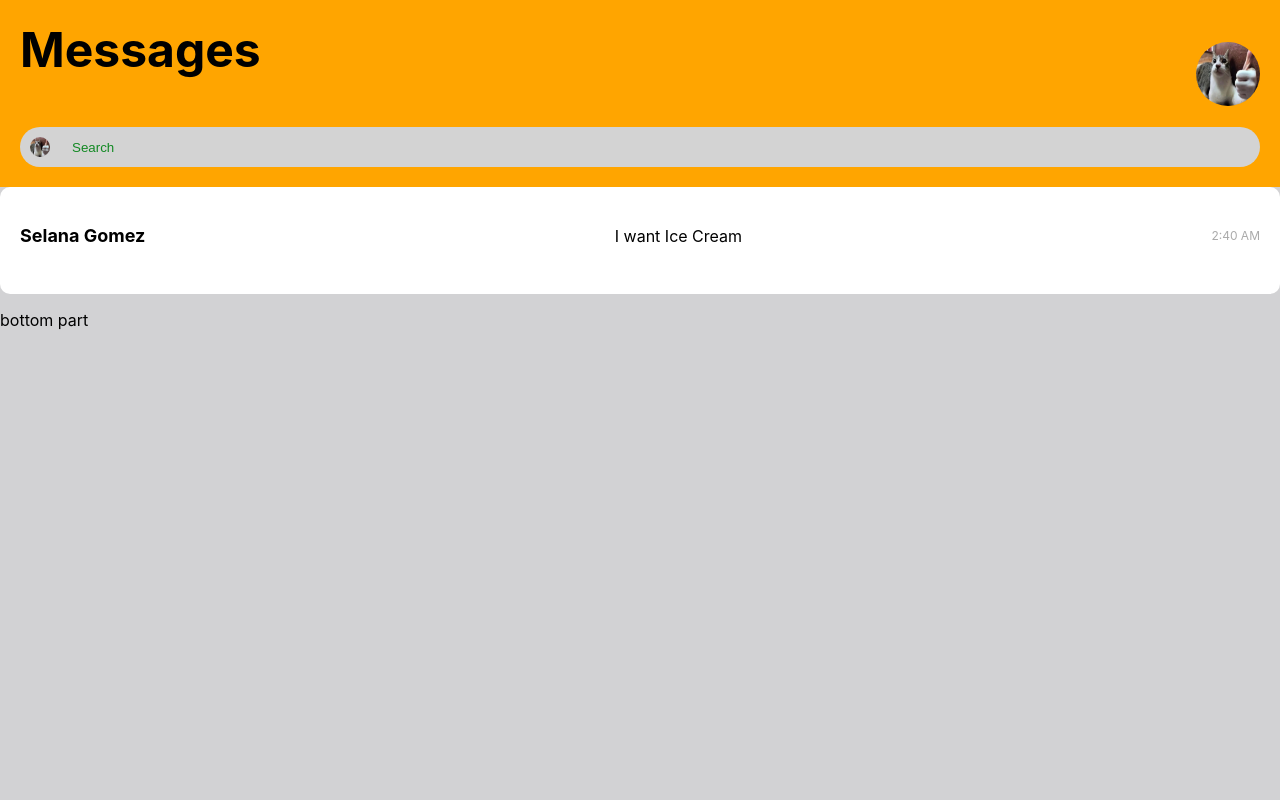
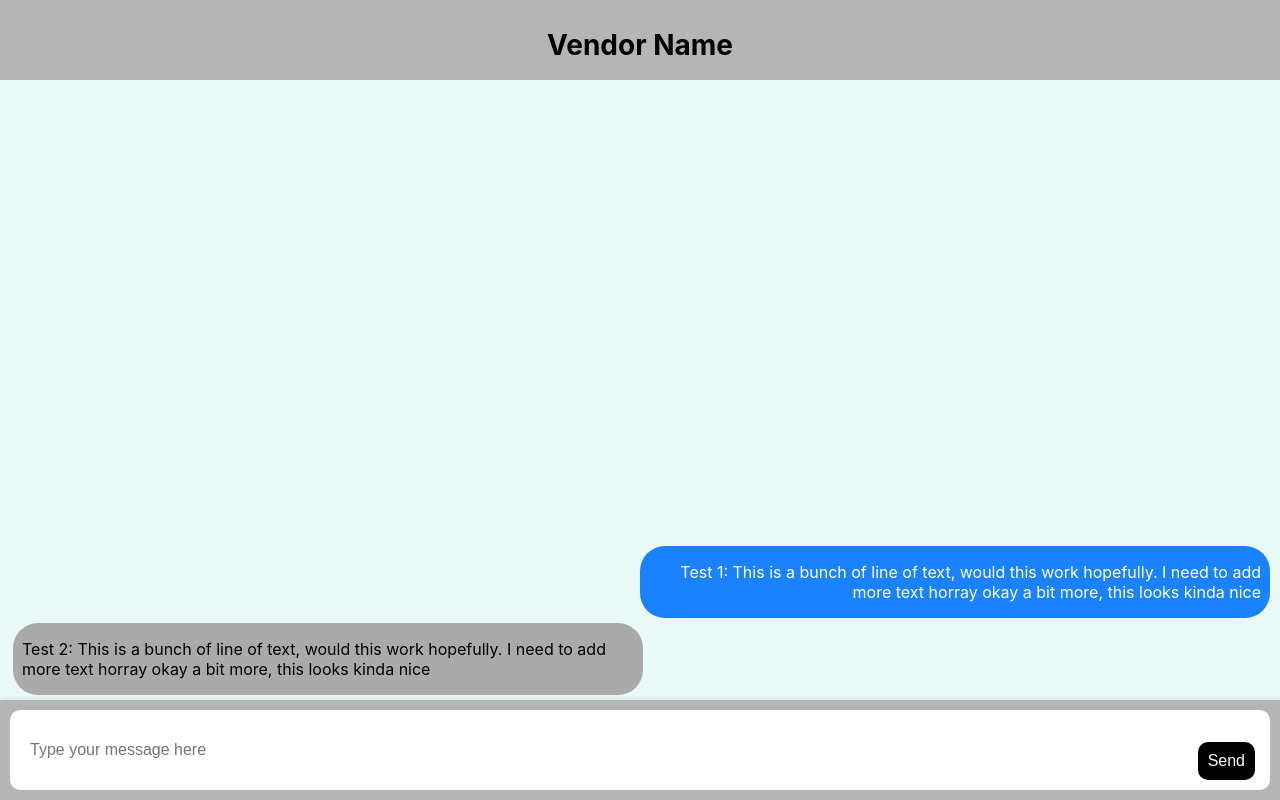
Before and after one commit to ShoeShime/test-chat_app, a React (Create React App) app: page / in a window 1280 px wide. Built offline with nearby package versions, Linux system fonts and the light colour scheme.

Commit message:
i think this can work probably

```diff
--- a/src/App.tsx
+++ b/src/App.tsx
@@ -12,7 +12,7 @@ function App() {
 
   return (
 
-    <ChatPage/>
+    <ChatRoom/>
 
   );
 }
--- a/src/features/ChatRoom/components/Message.tsx
+++ b/src/features/ChatRoom/components/Message.tsx
@@ -44,8 +44,6 @@ const Message = ({onMessageSubmit}: MessageProp) =>{
 		event.preventDefault();
 		//This will allow user to display new messages
 		if(messageInput !== ""){
-			console.log(messageInput);
-
 			//Send message here
 			onMessageSubmit(messageInput);
 
--- a/src/features/ChatRoom/components/MessageSender.tsx
+++ b/src/features/ChatRoom/components/MessageSender.tsx
@@ -7,13 +7,13 @@ import Messages from "./Messages";
 
 
 const MessageSender = ()=>{
-	const [messages, setMessages] = useState([]);
+	//const [messages, setMessages] = useState([]);
+	const messages: string[] = [];
 
 	const handleMessageSubmit = (message: string) =>{
-		//console.log(message + "this is being displayed")
+		console.log(message + " this is being displayed")
 
-
-
+		messages.push(message);
 	};
 
 	return(
--- a/src/features/ChatRoom/components/Messages.tsx
+++ b/src/features/ChatRoom/components/Messages.tsx
@@ -72,6 +72,7 @@ interface MessagesProps {
 }
 
 const Messages: React.FC<MessagesProps> = ({messages}) =>{
+	console.log(messages);
 
 	return(
 			<MessageList>
```
